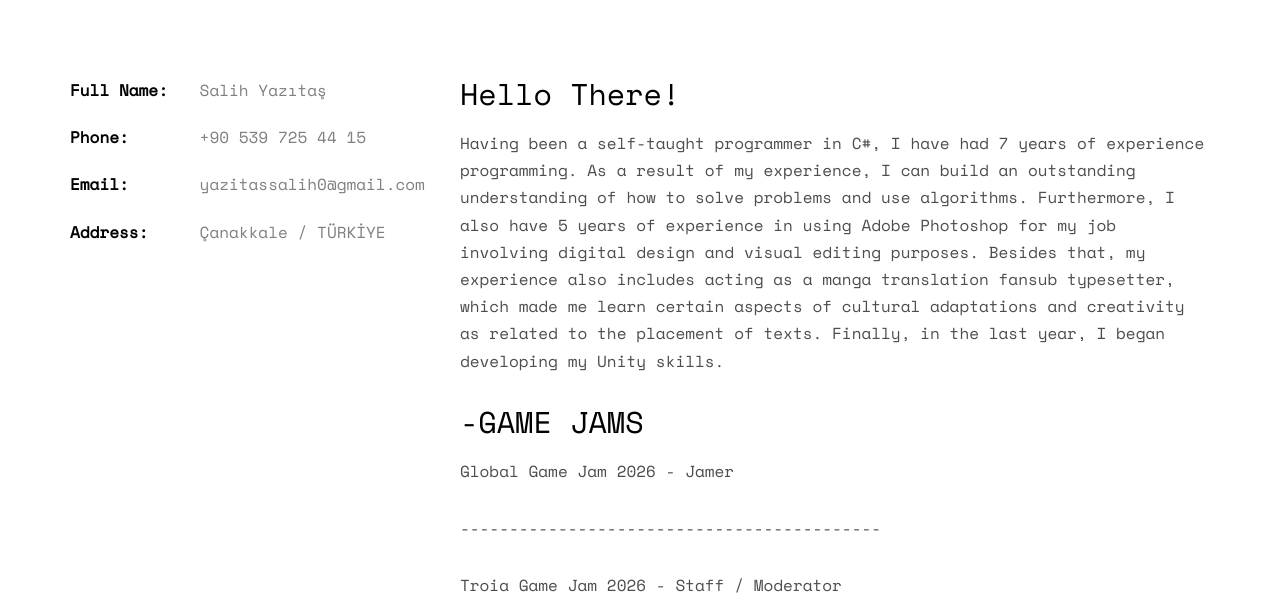
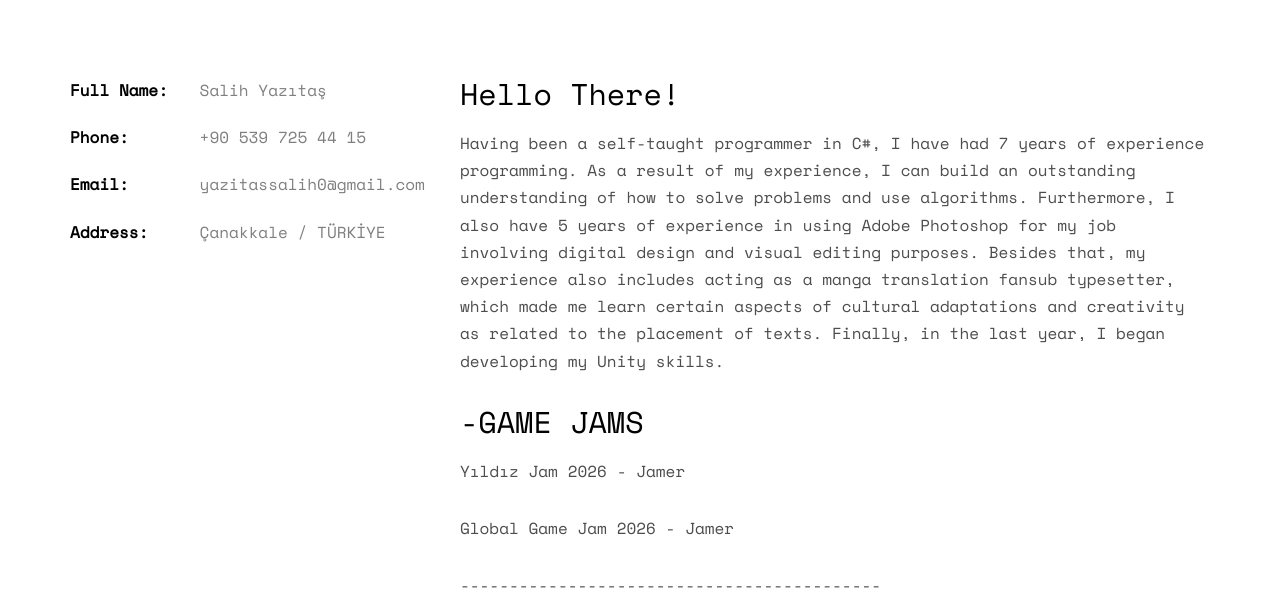
Before and after one commit to SalihYzts/SalihYzts.github.io, a plain HTML site: page index.html in a window 1280 px wide. Shown: the part 995-1602 px from the top of the page. Drawn offline with nearby package versions, Linux system fonts and the light colour scheme; files whose address does not match are found by name.

Commit message:
Update index.html

```diff
--- a/index.html
+++ b/index.html
@@ -82,6 +82,7 @@
 					<h2>Hello There!</h2>
 					<p>Having been a self-taught programmer in C#, I have had 7 years of experience programming. As a result of my experience, I can build an outstanding understanding of how to solve problems and use algorithms. Furthermore, I also have 5 years of experience in using Adobe Photoshop for my job involving digital design and visual editing purposes. Besides that, my experience also includes acting as a manga translation fansub typesetter, which made me learn certain aspects of cultural adaptations and creativity as related to the placement of texts. Finally, in the last year, I began developing my Unity skills.</p>
 					<h2>-GAME JAMS</h2>
+					<p>Yıldız Jam 2026        - Jamer</p>
 					<p>Global Game Jam 2026   - Jamer</p>
 					<p>-------------------------------------------</p>
 					<p>Troia Game Jam 2026    - Staff / Moderator</p>
```
